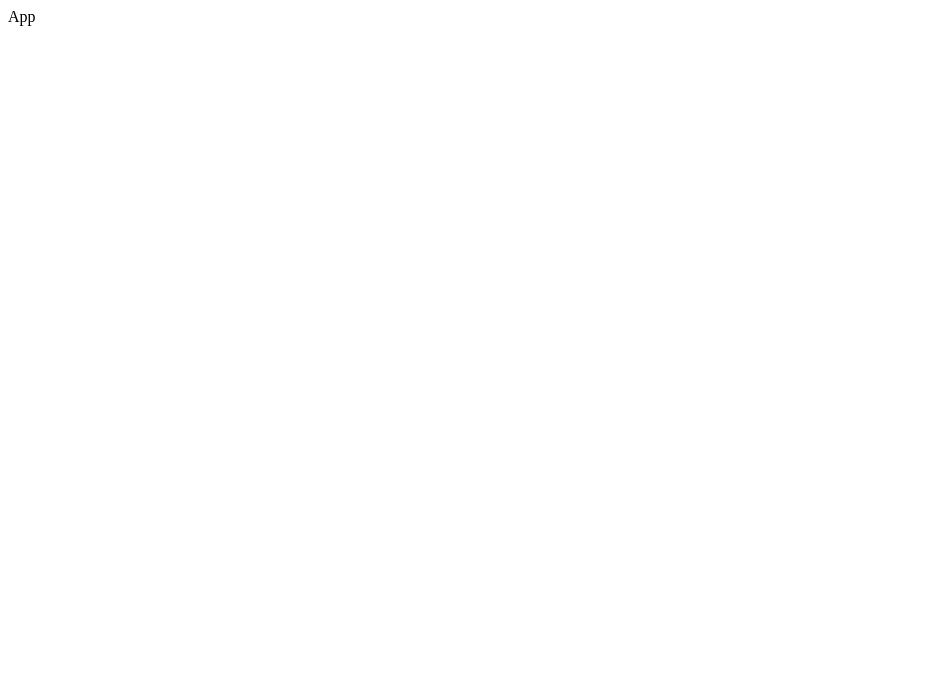
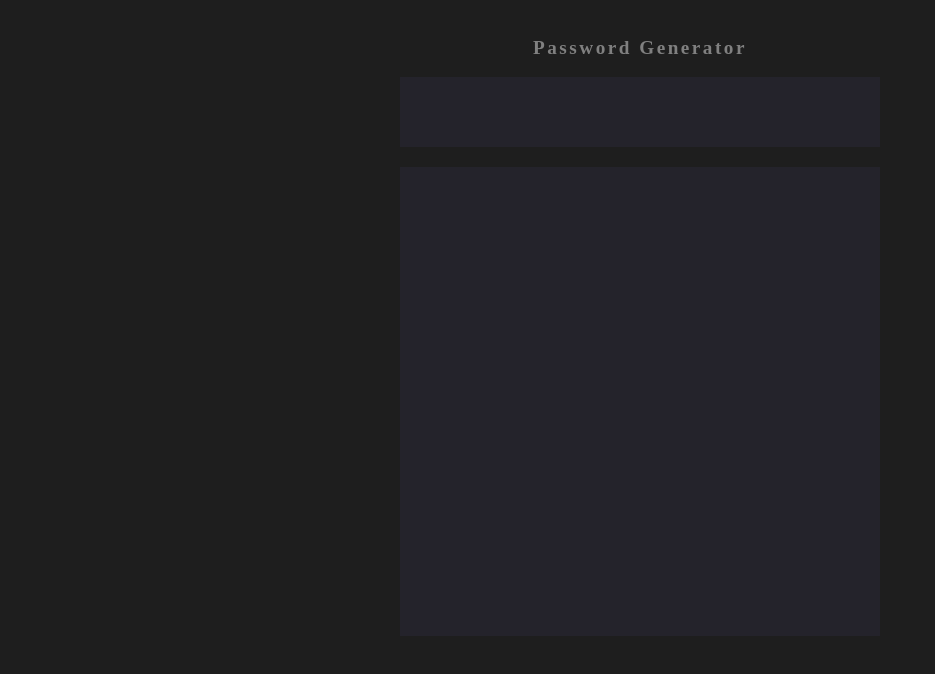
Before and after one commit to prakashanki526/PasswordGenerator, a React (Create React App) app in the folder password-generator/: page / in a window 1280 px wide. Shown: the top 674 px of the page, without its empty margins (0-935 px from the left). Built offline with nearby package versions, Linux system fonts and the light colour scheme.

Commit message:
added password generator homepage

```diff
--- a/password-generator/public/index.html
+++ b/password-generator/public/index.html
@@ -25,6 +25,12 @@
       Learn how to configure a non-root public URL by running `npm run build`.
     -->
     <title>Password generator</title>
+    <style>
+      body{
+        padding: 0;
+        margin: 0;
+      }
+    </style>
   </head>
   <body>
     <noscript>You need to enable JavaScript to run this app.</noscript>
--- a/password-generator/src/App.js
+++ b/password-generator/src/App.js
@@ -1,8 +1,9 @@
+import Home from "./components/Home/Home";
 
 function App() {
   return (
     <div>
-      App
+      <Home />
     </div>
   );
 }
--- /dev/null
+++ b/password-generator/src/components/Home/Home.js
@@ -0,0 +1,20 @@
+import React from 'react';
+import styles from './Home.module.css';
+
+const Home = () => {
+    return (
+        <div className={styles.body}>
+            <div className={styles.title}>
+                Password Generator
+            </div>
+            <div className={styles.password}>
+
+            </div>
+            <div className={styles.container}>
+
+            </div>
+        </div>
+    );
+};
+
+export default Home;
--- /dev/null
+++ b/password-generator/src/components/Home/Home.module.css
@@ -0,0 +1,34 @@
+.body{
+    height: 800px;
+    background-color: #1E1E1E;
+    padding-top: 30px;
+}
+
+.title{
+    height: 40px;
+    width: 480px;
+    margin: auto;
+    color: grey;
+    letter-spacing: 2.5px;
+    font-weight: 700;
+    text-align: center;
+    font-size: larger;
+    padding-top: 7px;
+}
+
+.password{
+    height: 70px;
+    width: 480px;
+    /* border: 1px solid red; */
+    margin: auto;
+    background-color: #24232B;
+}
+
+.container{
+    height: 469px;
+    width: 480px;
+    /* border: 1px solid green; */
+    margin: auto;
+    margin-top: 20px;
+    background-color: #24232B;
+}
```
